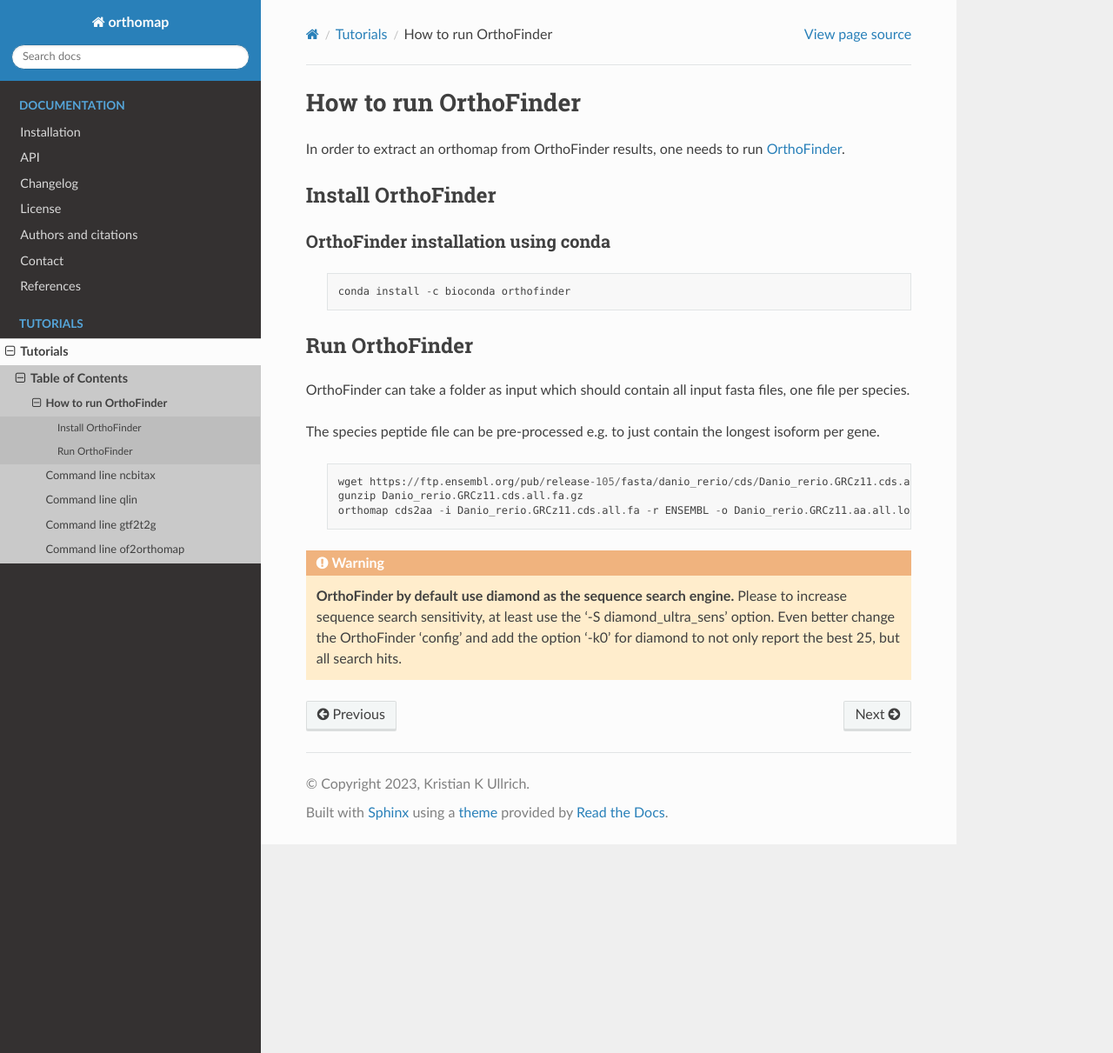
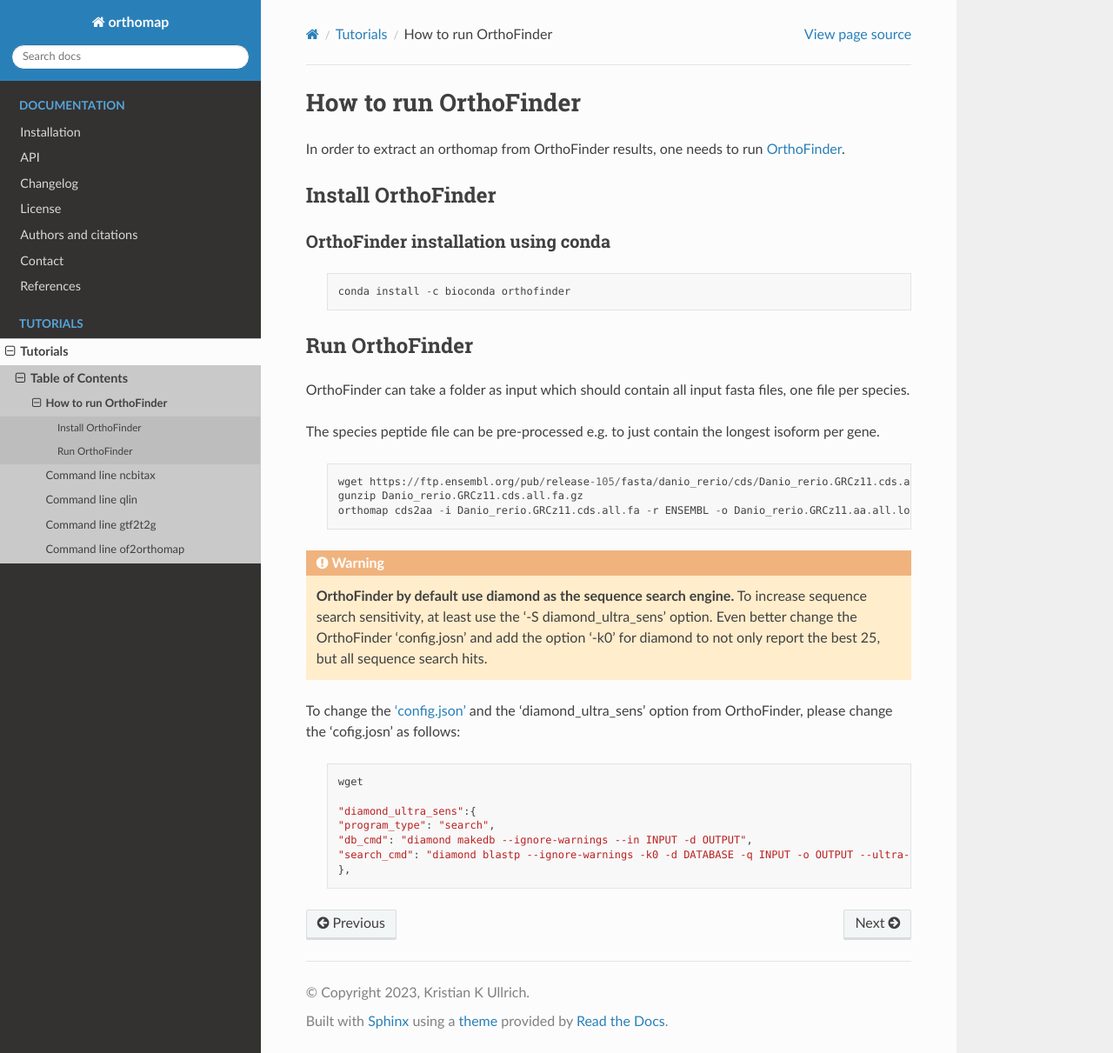
Before and after one commit to kullrich/orthomap, a Sphinx documentation site: the page built from docs/tutorials/orthofinder.rst, in a window 1280 px wide and 1211 px high. Shown: the whole window at 87% size. Built offline with Sphinx 7.4.7 and the Read the Docs theme 2.0.0, drawn with Linux system fonts in a browser that asks for light colours; formulas are drawn with MathJax 3.

Commit message:
# update docs

```diff
--- a/docs/tutorials/orthofinder.rst
+++ b/docs/tutorials/orthofinder.rst
@@ -29,5 +29,17 @@
       orthomap cds2aa -i Danio_rerio.GRCz11.cds.all.fa -r ENSEMBL -o Danio_rerio.GRCz11.aa.all.longest.fa
 
 .. warning::
-   **OrthoFinder by default use diamond as the sequence search engine.** Please to increase sequence search sensitivity, at least use the '-S diamond_ultra_sens' option.
-   Even better change the OrthoFinder 'config' and add the option '-k0' for diamond to not only report the best 25, but all search hits.
+   **OrthoFinder by default use diamond as the sequence search engine.** To increase sequence search sensitivity, at least use the '-S diamond_ultra_sens' option.
+   Even better change the OrthoFinder 'config.josn' and add the option '-k0' for diamond to not only report the best 25, but all sequence search hits.
+
+To change the `'config.json' <https://raw.githubusercontent.com/davidemms/OrthoFinder/master/scripts_of/config.json>`_ and the 'diamond_ultra_sens' option from OrthoFinder, please change the 'cofig.josn' as follows:
+
+   ::
+
+      wget
+
+      "diamond_ultra_sens":{
+      "program_type": "search",
+      "db_cmd": "diamond makedb --ignore-warnings --in INPUT -d OUTPUT",
+      "search_cmd": "diamond blastp --ignore-warnings -k0 -d DATABASE -q INPUT -o OUTPUT --ultra-sensitive -p 1 --quiet -e 0.001 --compress 1"
+      },
```
